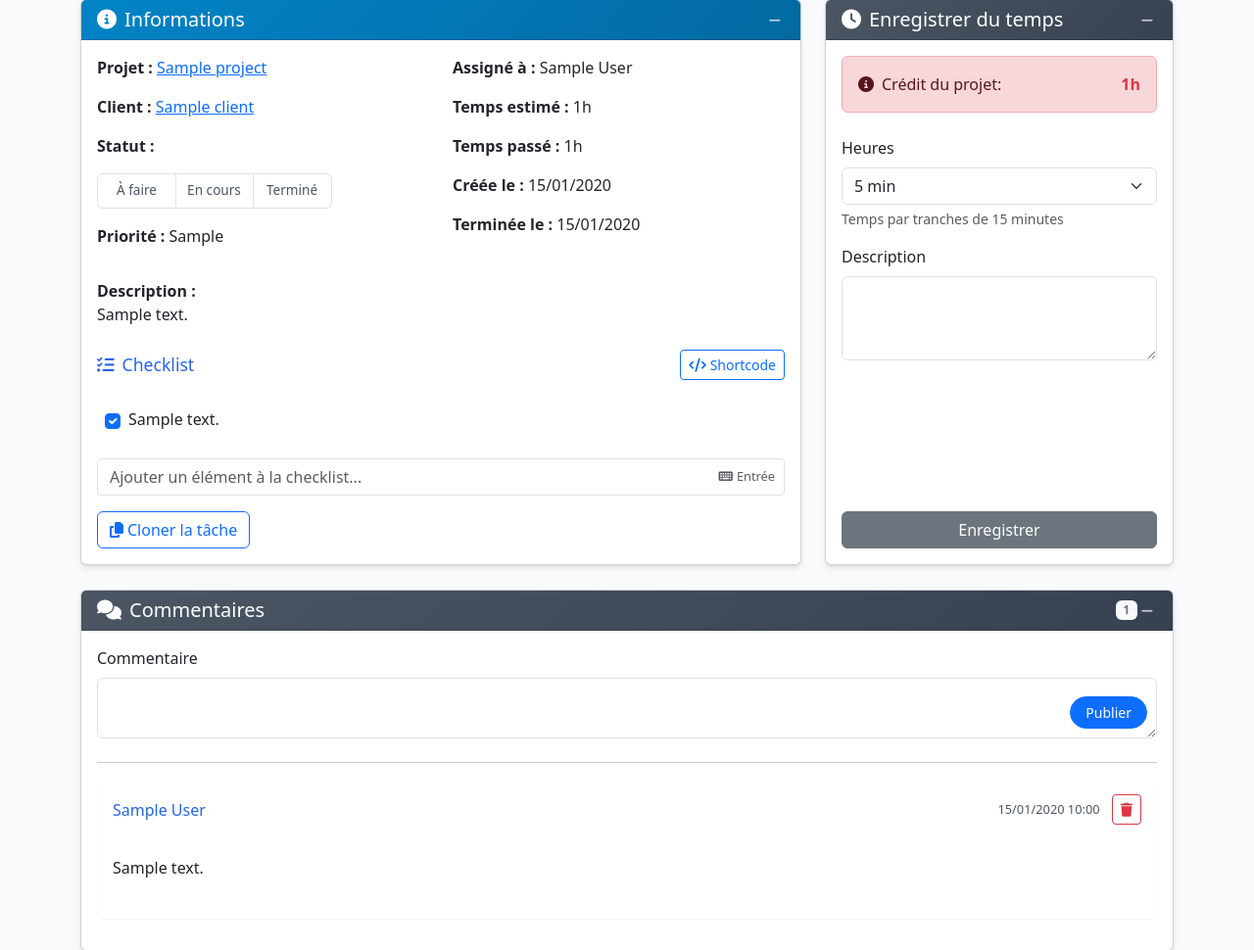
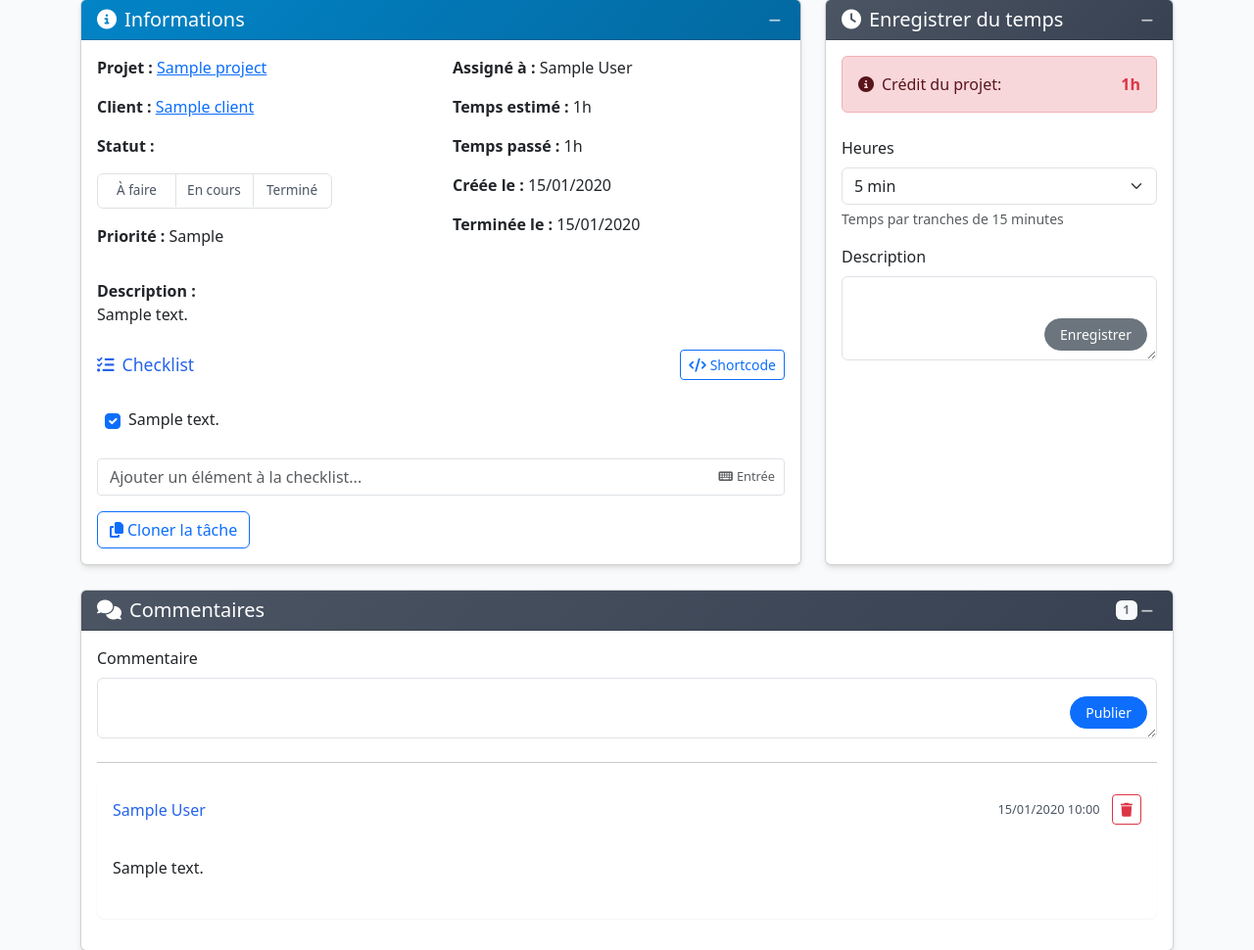
Before and after one commit to popallo/python-x-chronotrak, a Flask app: page /tasks/1 in a window 1280 px wide. Shown: the part 153-1123 px from the top of the page at 98% size. Run offline with Flask 3, Linux system fonts and the light colour scheme; a user stored in the database is signed in; tables that the repository leaves empty hold one stand-in row (values such as "Sample post"); some libraries are stand-ins or nearby versions.

Commit message:
fix: enhance task detail form validation and layout
- Improved error handling for the description field in the task detail form, adding visual feedback for invalid input.
- Adjusted the layout of the submit button for better positioning and aesthetics, including styling changes for a more modern appearance.

```diff
--- a/app/templates/tasks/task_detail.html
+++ b/app/templates/tasks/task_detail.html
@@ -234,12 +234,21 @@
                         {% endif %}
                         <div class="form-text">Temps par tranches de 15 minutes</div>
                     </div>
-                    <div class="mb-4">
+                    <div class="mb-4 position-relative">
                         {{ time_form.description.label(class="form-label") }}
-                        {{ time_form.description(class="form-control", rows=3) }}
-                    </div>
-                    <div class="mt-auto">
-                        {{ time_form.submit(class="btn btn-secondary w-100") }}
+                        {% if time_form.description.errors %}
+                            {{ time_form.description(class="form-control is-invalid", rows=3, style="padding-right: 100px;") }}
+                            <div class="invalid-feedback">
+                                {% for error in time_form.description.errors %}
+                                    {{ error }}
+                                {% endfor %}
+                            </div>
+                        {% else %}
+                            {{ time_form.description(class="form-control", rows=3, style="padding-right: 100px;") }}
+                        {% endif %}
+                        <div class="position-absolute" style="right: 10px; bottom: 10px;">
+                            {{ time_form.submit(class="btn btn-secondary btn-sm", style="border-radius: 20px; padding: 5px 15px;") }}
+                        </div>
                     </div>
                 </form>
             </div>
```
